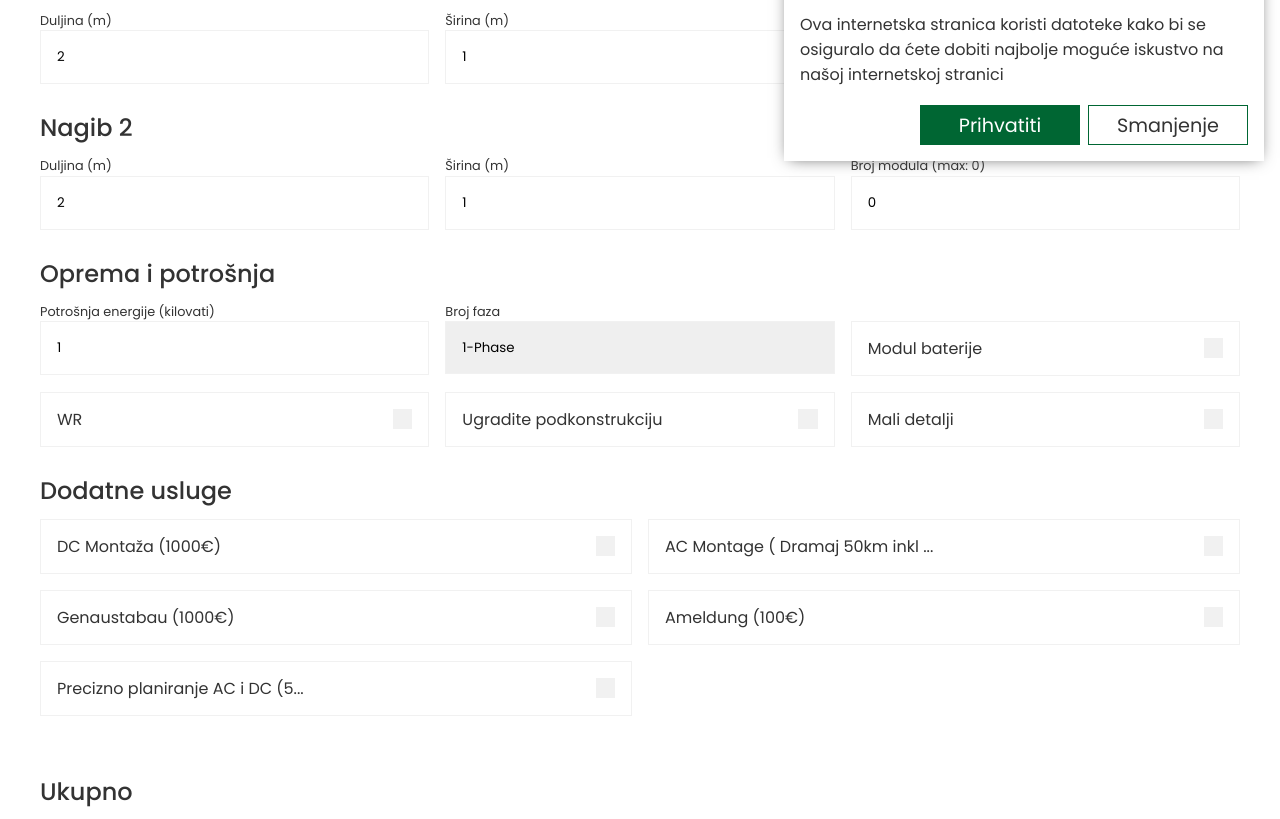
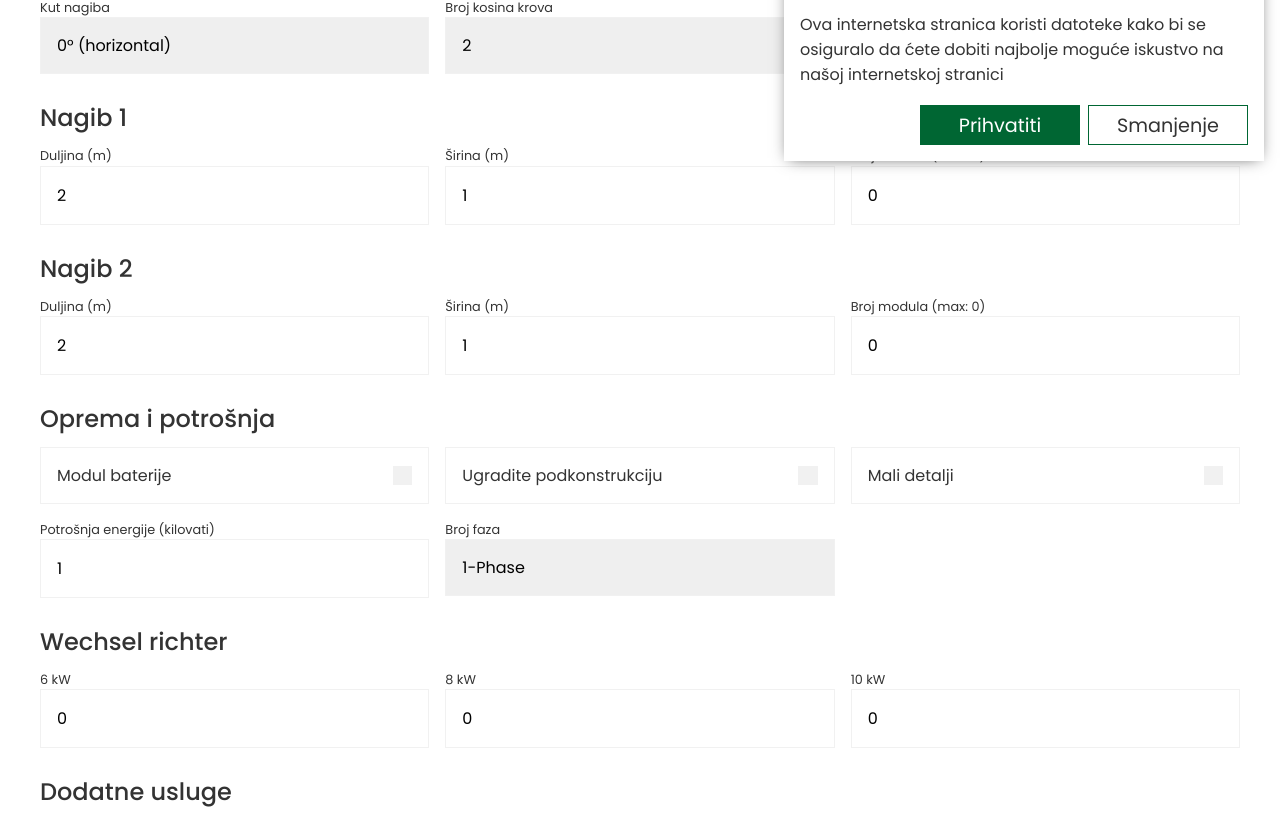
Before and after one commit to Nitrosick/Adites, a Nuxt app: page /calculator in a window 1280 px wide. Shown: the part 623-1442 px from the top of the page. Built offline with nearby package versions, Linux system fonts and the light colour scheme.

Commit message:
WRs and delivery cost added

```diff
--- a/assets/style/main.scss
+++ b/assets/style/main.scss
@@ -23,6 +23,7 @@ button {
 input,
 textarea {
   font-family: $font-main;
+  font-size: $font-size-md;
   border: 1px solid $color-grey-3;
   width: 100%;
   padding: 1rem;
@@ -34,6 +35,7 @@ textarea {
 }
 
 select {
+  font-size: $font-size-md;
   cursor: pointer;
   -webkit-appearance: none;
 }
--- a/components/field/Checkbox.vue
+++ b/components/field/Checkbox.vue
@@ -47,7 +47,7 @@ const preparedLabel = computed(() => {
   display: flex;
   align-items: center;
   border: 1px solid $color-grey-3;
-  height: 55px;
+  height: 57px;
 
   &-custom {
     display: block;
--- a/pages/calculator.vue
+++ b/pages/calculator.vue
@@ -35,6 +35,14 @@
           placeholder="email@gmail.com"
           :required="true"
           v-model="data.email"
+        />
+        <Input
+          id="distance"
+          type="number"
+          :label="translates[ln].distance + ' (km)'"
+          :required="true"
+          :disabled="!data.acMontage && !data.dcMontage"
+          v-model="data.distance"
         />
       </div>
 
@@ -159,6 +167,21 @@
           class="calculator-subtitle"
           v-html="translates[ln].equipment"
         />
+        <Checkbox
+          id="battery"
+          :label="translates[ln].battery"
+          v-model="additional.battery"
+        />
+        <Checkbox
+          id="subconstruction"
+          :label="translates[ln].subconstruction"
+          v-model="additional.subconstruction"
+        />
+        <Checkbox
+          id="small"
+          :label="translates[ln].smallParts"
+          v-model="additional.smallParts"
+        />
         <Input
           id="energy"
           type="number"
@@ -177,26 +200,36 @@
           :defaultValue="false"
           v-model="data.phases"
         />
-        <Checkbox
-          id="battery"
-          :label="translates[ln].battery"
-          class="battery"
-          v-model="additional.battery"
+      </div>
+
+      <div class="wrs">
+        <h3
+          class="calculator-subtitle"
+          v-html="translates[ln].wrs"
         />
-        <Checkbox
-          id="wr"
-          label="WR"
-          v-model="additional.wr"
+        <Input
+          id="wr6kw"
+          type="number"
+          label="6 kW"
+          :required="true"
+          :attrs="{ min: 0 }"
+          v-model="data.wr6kw"
         />
-        <Checkbox
-          id="subconstruction"
-          :label="translates[ln].subconstruction"
-          v-model="additional.subconstruction"
+        <Input
+          id="wr8kw"
+          type="number"
+          label="8 kW"
+          :required="true"
+          :attrs="{ min: 0 }"
+          v-model="data.wr8kw"
         />
-        <Checkbox
-          id="small"
-          :label="translates[ln].smallParts"
-          v-model="additional.smallParts"
+        <Input
+          id="wr10kw"
+          type="number"
+          label="10 kW"
+          :required="true"
+          :attrs="{ min: 0 }"
+          v-model="data.wr10kw"
         />
       </div>
 
@@ -207,27 +240,27 @@
         />
         <Checkbox
           id="dc-montage"
-          :label="`${translates[ln].dcMontage} (${costs.dcMontage}€)`"
-          v-model="additional.dcMontage"
+          :label="`${translates[ln].dcMontage}`"
+          v-model="data.dcMontage"
         />
         <Checkbox
           id="ac-montage"
-          :label="`${translates[ln].acMontage} (${costs.acMontage}€)`"
-          v-model="additional.acMontage"
+          :label="`${translates[ln].acMontage}`"
+          v-model="data.acMontage"
         />
         <Checkbox
           id="genaustabau"
-          :label="`${translates[ln].genaustabau} (${costs.genaustabau}€)`"
+          :label="`${translates[ln].genaustabau}`"
           v-model="additional.genaustabau"
         />
         <Checkbox
           id="ameldung"
-          :label="`${translates[ln].ameldung} (${costs.ameldung}€)`"
+          :label="`${translates[ln].ameldung}`"
           v-model="additional.ameldung"
         />
         <Checkbox
           id="planning"
-          :label="`${translates[ln].planning} (${costs.planning}€)`"
+          :label="`${translates[ln].planning}`"
           v-model="additional.planning"
         />
       </div>
@@ -244,6 +277,21 @@
               <th>x{{ data.first.modules + data.second.modules }}</th>
               <th>{{ sended ? (costs.module * (data.first.modules + data.second.modules)) + '€' : '-' }}</th>
             </tr>
+            <tr v-if="data.wr6kw">
+              <td>Wechsel richter 6kw</td>
+              <th>x{{ data.wr6kw }}</th>
+              <th>{{ sended ? (costs.wr6kw * data.wr6kw) + '€' : '-' }}</th>
+            </tr>
+            <tr v-if="data.wr8kw">
+              <td>Wechsel richter 8kw</td>
+              <th>x{{ data.wr8kw }}</th>
+              <th>{{ sended ? (costs.wr8kw * data.wr8kw) + '€' : '-' }}</th>
+            </tr>
+            <tr v-if="data.wr10kw">
+              <td>Wechsel richter 10kw</td>
+              <th>x{{ data.wr10kw }}</th>
+              <th>{{ sended ? (costs.wr10kw * data.wr10kw) + '€' : '-' }}</th>
+            </tr>
             <tr
               v-for="a in additionalArr"
               :key="a"
@@ -251,6 +299,11 @@
               <td v-html="translates[ln][a]" />
               <th>x1</th>
               <th>{{ sended ? costs[a] + '€' : '-' }}</th>
+            </tr>
+            <tr v-if="getMontageCost">
+              <td v-html="translates[ln].montageAcDc" />
+              <th>x1</th>
+              <th>{{ sended ? getMontageCost + '€' : '-' }}</th>
             </tr>
             <tr>
               <th v-html="translates[ln].total" colspan="2" class="left" />
@@ -283,6 +336,7 @@ const data = reactive({
   address: null,
   phone: null,
   email: null,
+  distance: 0,
 
   angle: 0,
   slopes: 2,
@@ -301,18 +355,19 @@ const data = reactive({
     max: 0
   },
 
+  wr6kw: 0,
+  wr8kw: 0,
+  wr10kw: 0,
   energy: 1,
   phases: 1,
+  acMontage: false,
+  dcMontage: false
 })
 
 const additional = reactive({
   battery: false,
-  wr: false,
   subconstruction: false,
   smallParts: false,
-
-  dcMontage: false,
-  acMontage: false,
   genaustabau: false,
   ameldung: false,
   planning: false
@@ -321,15 +376,17 @@ const additional = reactive({
 const costs = {
   module: 50,
   battery: 300,
-  wr: 1000,
   subconstruction: 1000,
   smallParts: 100,
+  wr6kw: 100,
+  wr8kw: 150,
+  wr10kw: 200,
 
-  dcMontage: 1000,
-  acMontage: 1000,
+  montage: 1000,
   genaustabau: 1000,
   ameldung: 100,
-  planning: 500
+  planning: 500,
+  delivery: 2
 }
 
 const panel = {
@@ -344,6 +401,7 @@ const translates = {
     address: 'Address',
     phone: 'Phone',
     phoneMask: '(750) 000-0000',
+    distance: 'Distance from Dramal',
     customer: 'Customer information',
     equipment: 'Equipment and consumption',
     consumption: 'Energy consumption (kilowatts)',
@@ -357,14 +415,15 @@ const translates = {
     battery: 'Battery module',
     services: 'Additional services',
     dcMontage: 'DC Montage',
-    acMontage: 'AC Montage ( Dramaj 50km inkl je weiter +50c/km)',
+    acMontage: 'AC Montage',
+    montageAcDc: 'Montage AC/DC (Up to 50km for free, then 2€/km)',
     genaustabau: 'Genaustabau',
     ameldung: 'Ameldung',
     planning: 'Precise planning of DC and AC',
     total: 'Total',
     totals: 'Totals',
     modules: 'Modules',
-    wr: 'WR',
+    wrs: 'Wechsel richter',
     subconstruction: 'Set subconstruction',
     smallParts: 'Small parts',
     roofType: 'Roof type',
@@ -379,6 +438,7 @@ const translates = {
     address: 'Anschrift',
     phone: 'Telefon',
     phoneMask: '+(50 00) 000-00-00',
+    distance: 'Entfernung von Dramal',
     customer: 'Kundeninformationen',
     equipment: 'Ausstattung und Verbrauch',
     consumption: 'Energieverbrauch (Kilowatt)',
@@ -392,14 +452,15 @@ const translates = {
     battery: 'Batteriemodul',
     services: 'Zusatzleistungen',
     dcMontage: 'DC Montage',
-    acMontage: 'AC Montage ( Dramaj 50km inkl je weiter +50c/km)',
+    acMontage: 'AC Montage',
+    montageAcDc: 'Montage AC/DC (Dramaj 50km inkl je weiter +2€/km)',
     genaustabau: 'Genaustabau',
     ameldung: 'Ameldung',
     planning: 'Genaue planung DC und AC',
     total: 'Insgesamt',
     totals: 'Summieren',
     modules: 'Modele',
-    wr: 'WR',
+    wrs: 'Wechsel richter',
     subconstruction: 'Set unterconstruktion',
     smallParts: 'Kleinteilen',
     roofType: 'Dachtyp',
@@ -414,6 +475,7 @@ const translates = {
     address: 'Adresa',
     phone: 'Telefon',
     phoneMask: '+385-00 (0000000)',
+    distance: 'Udaljenost od Dramala',
     customer: 'Informacije o kupcima',
     equipment: 'Oprema i potrošnja',
     consumption: 'Potrošnja energije (kilovati)',
@@ -427,14 +489,15 @@ const translates = {
     battery: 'Modul baterije',
     services: 'Dodatne usluge',
     dcMontage: 'DC Montaža',
-    acMontage: 'AC Montage ( Dramaj 50km inkl je weiter +50c/km)',
+    acMontage: 'AC Montaža',
+    montageAcDc: 'Montaža AC/DC (Do 50km besplatno, zatim 2€/km)',
     genaustabau: 'Genaustabau',
     ameldung: 'Ameldung',
     planning: 'Precizno planiranje AC i DC',
     total: 'Cijeli',
     totals: 'Ukupno',
     modules: 'Moduli',
-    wr: 'WR',
+    wrs: 'Wechsel richter',
     subconstruction: 'Ugradite podkonstrukciju',
     smallParts: 'Mali detalji',
     roofType: 'Vrsta krova',
@@ -454,6 +517,12 @@ watch(() => data.slopes, (val) => {
   }
 })
 
+watch(() => [data.first.modules, data.second.modules], ([first, second]) => {
+  const sum = first + second
+  if (sum < 10) return
+  data.wr8kw = Math.floor(sum / 10)
+})
+
 onMounted(() => {
   const lsSended = localStorage.getItem('calc-form-sended')
   if (lsSended) sended.value = true
@@ -462,10 +531,19 @@ onMounted(() => {
 const { projectTitle } = useRuntimeConfig().public
 useHead({ title: () => `${projectTitle} | ${translates[ln.value].title}` })
 
+const getMontageCost = computed(() => {
+  const delivery = data.distance <= 50 ? 0 : (data.distance - 50) * costs.delivery
+  const ac = !data.acMontage ? 0 : costs.montage
+  const dc = !data.dcMontage ? 0 : costs.montage
+  if (!ac && !dc) return 0
+  return delivery + ac + dc
+})
+
 const getTotal = computed(() => {
   let sum = 0
   for (const a of additionalArr.value) { sum += costs[a] }
-  return (costs.module * (data.first.modules + data.second.modules)) + sum
+  const wrs = (costs.wr6kw * data.wr6kw) + (costs.wr8kw * data.wr8kw) + (costs.wr10kw * data.wr10kw)
+  return (costs.module * (data.first.modules + data.second.modules)) + sum + wrs + getMontageCost.value
 })
 
 const additionalArr = computed(() => {
@@ -485,9 +563,8 @@ const onSubmit = async () => {
   loading.value = true
 
   const [, err] = await $api('https://formcarry.com/s/zf6KiY049l', {
-    email: data.email,
-    phone: data.phone,
-    address: data.address
+    ...data,
+    ...additional
   })
 
   if (err) {
@@ -523,6 +600,7 @@ const onSubmit = async () => {
   }
 }
 
+.customer,
 .services {
   display: grid;
   grid-template-columns: repeat(2, 1fr);
@@ -530,10 +608,10 @@ const onSubmit = async () => {
   margin-bottom: 2rem;
 }
 
-.customer,
 .roof-params,
 .roof-slope,
-.equipment {
+.equipment,
+.wrs {
   display: grid;
   grid-template-columns: repeat(3, 1fr);
   gap: 1rem;
@@ -556,10 +634,6 @@ const onSubmit = async () => {
   }
 }
 
-.battery {
-  margin-top: 19px;
-}
-
 .button {
   align-self: flex-end;
 }
```
